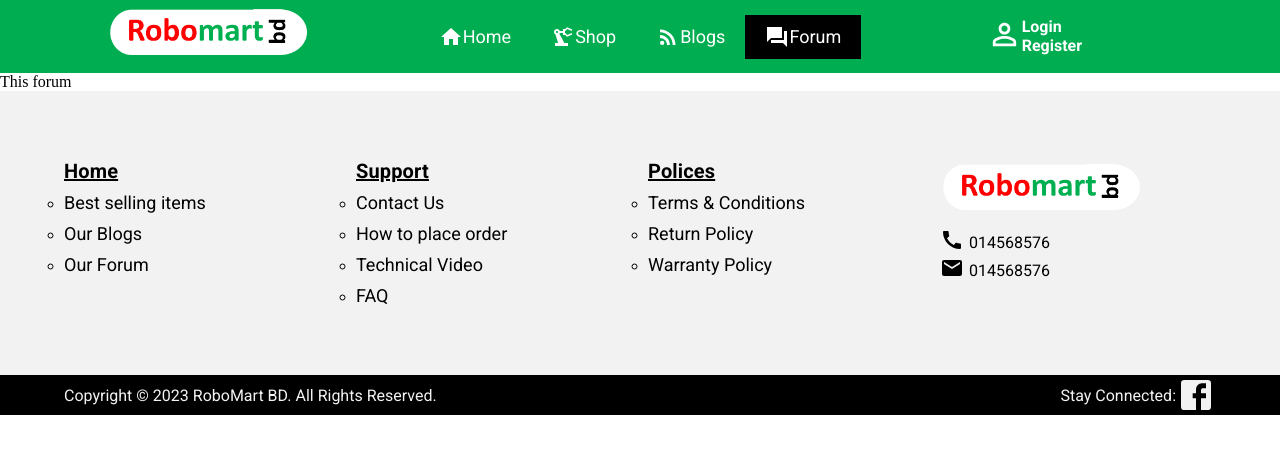
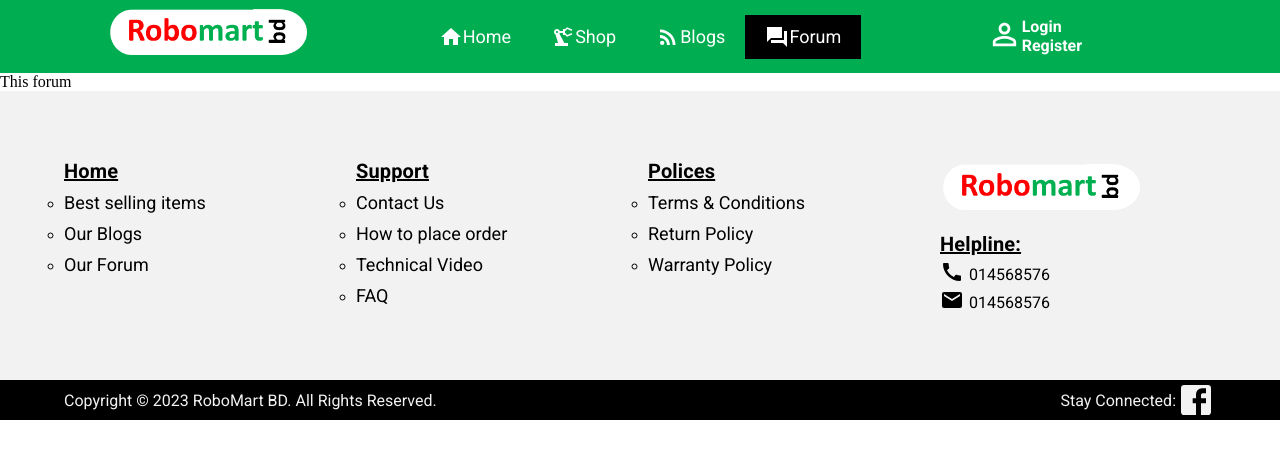
Before and after one commit to sabbir1054/robomartBD-frontend, a React (Vite) app: page /forum in a window 1280 px wide. Shown: the top 458 px of the page. Built offline with nearby package versions, Linux system fonts and the light colour scheme.

Commit message:
footer updated

```diff
--- a/src/Shared/Footer/Footer.jsx
+++ b/src/Shared/Footer/Footer.jsx
@@ -87,6 +87,13 @@ const Footer = () => {
             <Grid item xs={12} sm={6} md={4} lg={3}>
               {/* logo */}
               <img src="/assets/logo.png" alt="" srcset="" width={200} />
+              <Typography
+                variant="h6"
+                className={styles.footerTitle}
+                paddingTop={0}
+              >
+                Helpline:
+              </Typography>
               <div
                 style={{ display: "flex", alignItems: "center" }}
                 className={styles.helpNumber}
```
